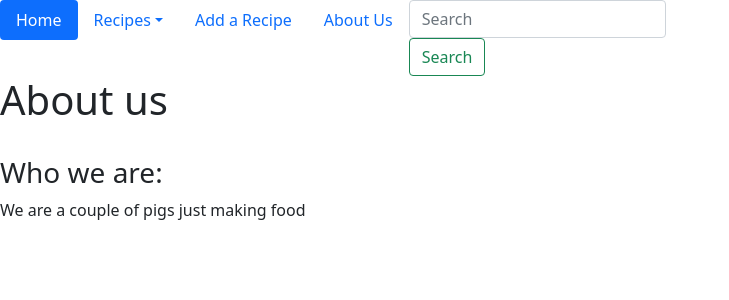
After one commit to hunterbury/cookbook, a Django app: page /about/ in a window 1280 px wide. The commit adds this page. Shown: the top 300 px of the page, without its empty margins (0-729 px from the left). Run offline with Django 3.2, Linux system fonts and the light colour scheme; some libraries are stand-ins or nearby versions.

Commit message:
added about.html, setup image uploading and displaying, updated navbar dropdown menu

```diff
--- a/cookbook/urls.py
+++ b/cookbook/urls.py
@@ -1,7 +1,10 @@
 from django.contrib import admin
 from django.urls import path, include, re_path
+from django.conf.urls.static import static
+from django.conf import settings
 
 urlpatterns = [
     path('admin/', admin.site.urls),
     path('', include("recipes.urls"))
-]
+
+] + static(settings.MEDIA_URL, document_root=settings.MEDIA_ROOT)
--- a/recipes/models.py
+++ b/recipes/models.py
@@ -8,7 +8,7 @@ CUISINE_CHOICES = [
 
 class Recipe(models.Model):
     title = models.CharField(max_length=150)
-    image = models.ImageField(default='default.jpg')
+    image = models.ImageField(null=True, blank=True, upload_to="images/", default="images/default.jpg")
     cuisine = models.CharField(max_length=20, choices=CUISINE_CHOICES, default='none')
     info = models.TextField()
     prep_time = models.DurationField()
--- /dev/null
+++ b/recipes/templates/recipes/about.html
@@ -0,0 +1,14 @@
+{% extends "recipes/layout.html" %}
+
+{% block body %}
+    <h1>About us</h1>
+
+    <img>
+
+    <h3>Who we are:</h3>
+    <p>We are a couple of pigs just making food</p>
+
+    <img>
+
+
+{% endblock %}
--- a/recipes/templates/recipes/add.html
+++ b/recipes/templates/recipes/add.html
@@ -5,7 +5,7 @@
 {% block body %}
     <h1>Add a recipe:</h1>
 
-    <form action="{% url 'recipes:add' %}" method="POST">
+    <form action="{% url 'recipes:add' %}" method="POST" enctype="multipart/form-data">
         {% csrf_token %}
         {{ form|crispy }}
         <br>
--- a/recipes/templates/recipes/layout.html
+++ b/recipes/templates/recipes/layout.html
@@ -3,6 +3,9 @@
     <head>
         <meta charset="utf-8">
         <meta name="viewport" content="width=device-width, initial-scale=1, shrink-to-fit=no">
+        <script src="https://code.jquery.com/jquery-3.2.1.slim.min.js" integrity="sha384-KJ3o2DKtIkvYIK3UENzmM7KCkRr/rE9/Qpg6aAZGJwFDMVNA/GpGFF93hXpG5KkN" crossorigin="anonymous"></script>
+        <script src="https://cdnjs.cloudflare.com/ajax/libs/popper.js/1.12.9/umd/popper.min.js" integrity="sha384-ApNbgh9B+Y1QKtv3Rn7W3mgPxhU9K/ScQsAP7hUibX39j7fakFPskvXusvfa0b4Q" crossorigin="anonymous"></script>
+        <script src="https://maxcdn.bootstrapcdn.com/bootstrap/4.0.0/js/bootstrap.min.js" integrity="sha384-JZR6Spejh4U02d8jOt6vLEHfe/JQGiRRSQQxSfFWpi1MquVdAyjUar5+76PVCmYl" crossorigin="anonymous"></script>
         <link href="https://cdn.jsdelivr.net/npm/bootstrap@5.1.3/dist/css/bootstrap.min.css" rel="stylesheet" integrity="sha384-1BmE4kWBq78iYhFldvKuhfTAU6auU8tT94WrHftjDbrCEXSU1oBoqyl2QvZ6jIW3" crossorigin="anonymous">
         <title>
             Recipes
@@ -12,28 +15,33 @@
         <header>
             <ul class="nav nav-pills">
                 <li class="nav-item">
-                  <a class="nav-link active" href="#">Home</a>
+                  <a class="nav-link active" href="{% url 'recipes:index' %}">Home</a>
                 </li>
                 <li class="nav-item dropdown">
                   <a class="nav-link dropdown-toggle" data-toggle="dropdown" href="#" role="button" aria-haspopup="true" aria-expanded="false">Recipes</a>
                   <div class="dropdown-menu">
                       <!--dropdown inside of dropdown. Recipes > Meal > Breakfast, Lunch, Dinner, Recipes > Cuisine > Mexican, Italian, etc. -->
                     <a class="dropdown-item" href="#"></a>
-                    <a class="dropdown-item" href="#">Another action</a>
-                    <a class="dropdown-item" href="#">Something else here</a>
+                    <a class="dropdown-item" href="#">Meal</a>
+                        <ul>
+                        {% for meal in meals %}
+                        <a class="dropdown-item" href="{% url 'recipes:search/{{ cuisine }}'%}">{{ meal }}</a>
+                        {% endfor %}
+                        </ul>
+                    <a class="dropdown-item" href="#">Cuisine</a>
                     <div class="dropdown-divider"></div>
-                    <a class="dropdown-item" href="#">Separated link</a>
+                    <a class="dropdown-item" href="#">Other</a>
                   </div>
                 </li>
                 <li class="nav-item">
-                  <a class="nav-link" href="#">Add a Recipe</a>
+                  <a class="nav-link" href="{% url 'recipes:add' %}">Add a Recipe</a>
                 </li>
                 <li class="nav-item">
-                  <a class="nav-link" href="#">About Us</a>
+                  <a class="nav-link" href="{% url 'recipes:about' %}">About Us</a>
                 </li>
                 <li>
-                    <form class="form">
-                        <input class="form-control mr-sm-2" type="search" placeholder="Search" aria-label="Search">
+                    <form class="form" action="{% url 'recipes:index' %}" method="GET">
+                        <input class="form-control mr-sm-2" name="q" type="text" placeholder="Search" aria-label="Search">
                         <button class="btn btn-outline-success my-2 my-sm-0" type="submit">Search</button>
                       </form>
                 </li>
--- a/recipes/templates/recipes/view.html
+++ b/recipes/templates/recipes/view.html
@@ -2,6 +2,11 @@
 
 {% block body %}
     <h1>{{ recipe.title }}</h1>
+    {% for cuisine in recipe.cuisine %}
+        <span class="card-text">{{ cuisine }}</span>
+    {% endfor %}
+    <img class="card-img-top" src="{{ recipe.image.url }}" alt="Card image cap">
+
 
     <a href="{% url 'recipes:update' %}">Update Recipe</a>
     <a href="{% url 'recipes:delete' %}">Delete Recipe</a>
--- a/recipes/urls.py
+++ b/recipes/urls.py
@@ -8,4 +8,5 @@ urlpatterns = [
     path("update/", views.update, name="update"),
     path("delete/", views.delete, name="delete"),
     path("view_recipe/<str:pk>", views.view, name="view"),
+    path("about/", views.about, name="about"),
 ]
--- a/recipes/views.py
+++ b/recipes/views.py
@@ -6,17 +6,27 @@ from .forms import NewRecipeForm, IngredientFormSet
 from .models import Recipe, Ingredient
 
 def index(request):
-    if "recipes" not in request.session:
-        request.session["recipes"] = []
+    recipes = Recipe.objects.all()
 
     return render(request, "recipes/index.html", {
-        "recipes": Recipe.objects.all()
+        "recipes": recipes,
     })
+
+def search(request):
+    recipes = Recipe.objects.all()
+
+    return render(request, "recipes/index.html", {
+        "recipes": recipes,
+    })
+
+def sort(request):
+    recipes = Recipe.objects.all()
+
 
 def add(request):
     form = NewRecipeForm()
     if request.method == "POST":
-        form = NewRecipeForm(request.POST)
+        form = NewRecipeForm(request.POST, request.FILES)
         if form.is_valid():
             form.save()
             recipe = form.cleaned_data.get("recipe")
@@ -63,3 +73,6 @@ def view(request, pk):
     return render(request, 'recipes/view.html', {
         "recipe": recipe
     })
+
+def about(request):
+    return render(request, 'recipes/about.html', {})
```
Also changed, not shown: cookbook/settings.py (+6 -3 lines), recipes/templates/recipes/index.html (+4 -3 lines), db.sqlite3, media/images/Completed_Heart_Wall.jpg (added), media/images/default.jpg (renamed from media/default.jpg), recipes/migrations/0004_alter_recipe_image.py (added), recipes/migrations/0005_alter_recipe_image.py (added), recipes/migrations/0006_alter_recipe_image.py (added), recipes/migrations/0007_alter_recipe_image.py (added).
